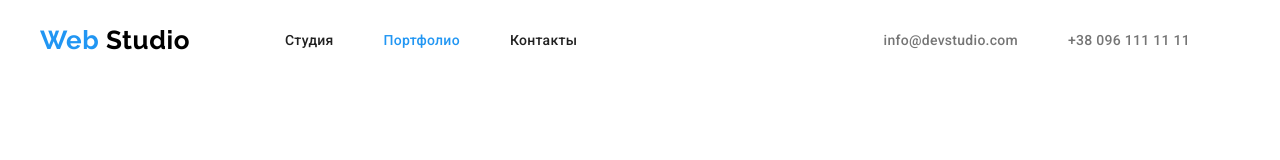
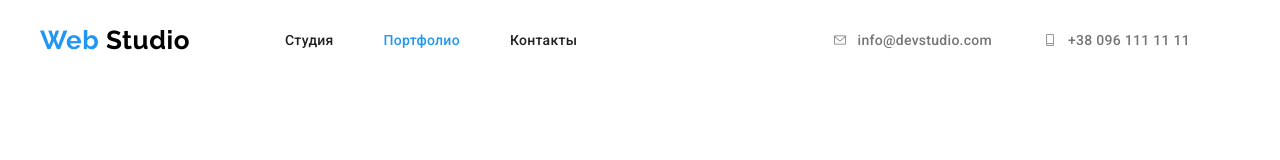
Before and after one commit to Bostori/goit-markup-hw-04, a plain HTML site: page portfolio.html in a window 1280 px wide. Shown: the top 160 px of the page. Drawn offline with Linux system fonts and the light colour scheme.

Commit message:
portfolio-contact

```diff
--- a/portfolio.html
+++ b/portfolio.html
@@ -31,9 +31,15 @@
             </li>
           </ul>
         </nav>
+        <svg class="link-icon icon-contacs">
+          <use href="./images/icons/spite.svg#icon-envelope"></use>
+        </svg>
         <a href="maito:info@devstudio.com" class="contacs-link"
           >info@devstudio.com</a
         >
+        <svg class="icon-contacs">
+          <use href="./images/icons/spite.svg#icon-telefon"></use>
+        </svg>
         <a href="tel:+380961111111" class="contacs-link">+38 096 111 11 11</a>
       </div>
     </header>
```
